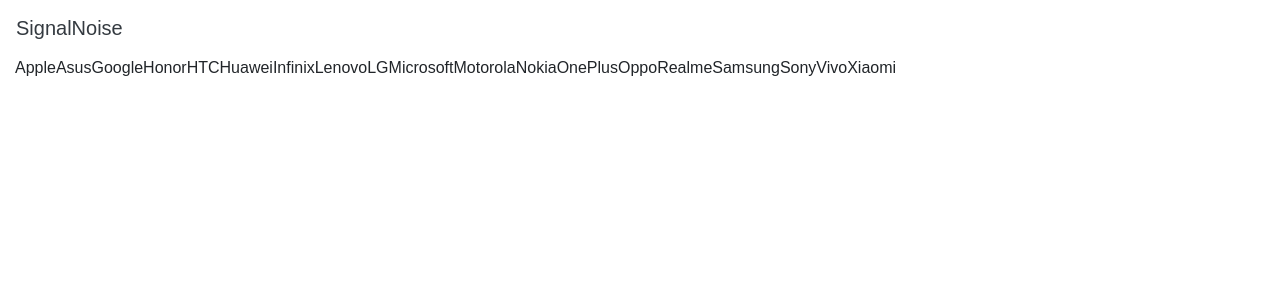
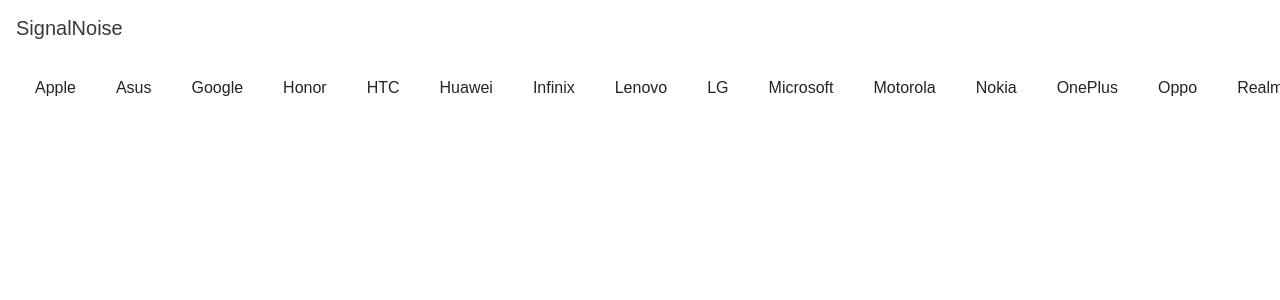
Before and after one commit to signalnoiseongithub/www, a Jekyll site: the page built from smartphone.html, in a window 1280 px wide. Shown: the top 300 px of the page. Built offline with Jekyll 4.4.1, drawn with Linux system fonts in a browser that asks for light colours; some web fonts are replaced.

Commit message:
Update smartphone.html

```diff
--- a/smartphone.html
+++ b/smartphone.html
@@ -7,7 +7,7 @@ title: Smartphone
   <nav class="d-flex flex-row flex-nowrap">
     {% for smartphone in site.data.navigation.smartphone %}
     <div>
-      <div>
+      <div class="card-body">
         <p>
           {{ smartphone.brand }}
         </p>
```
